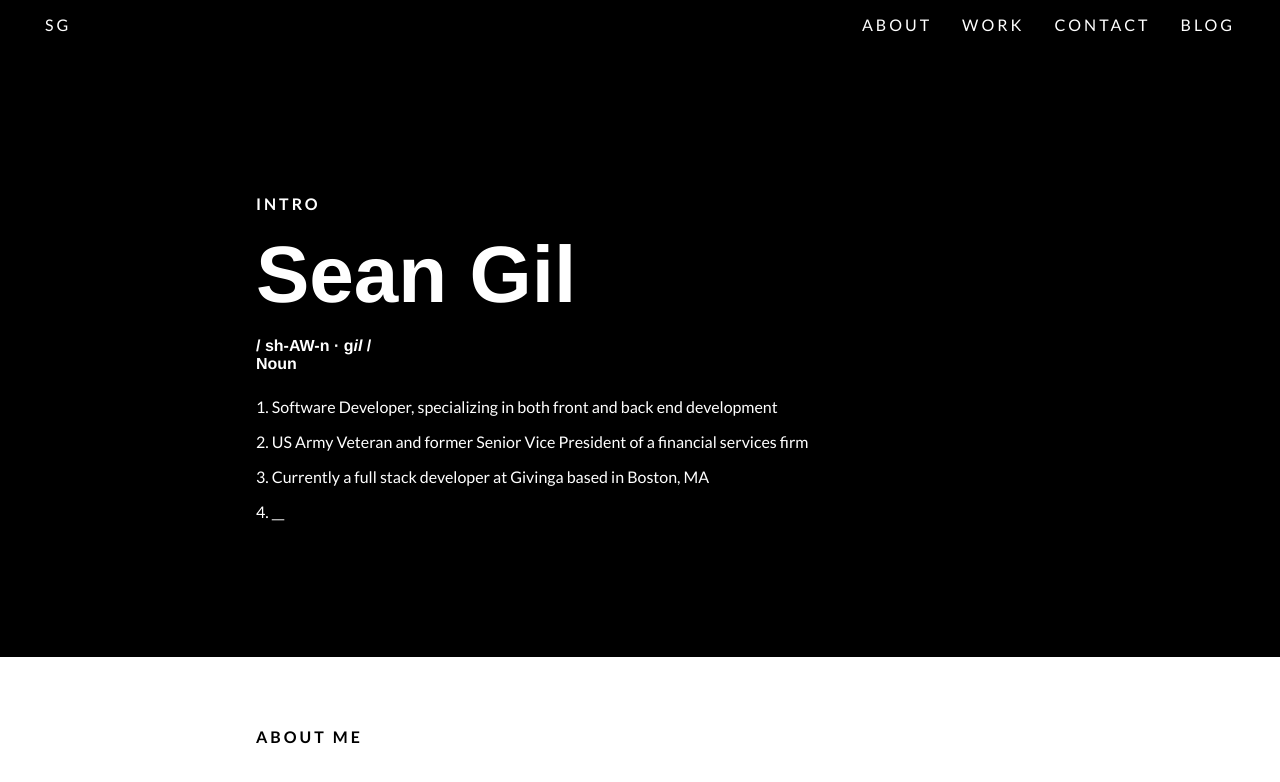
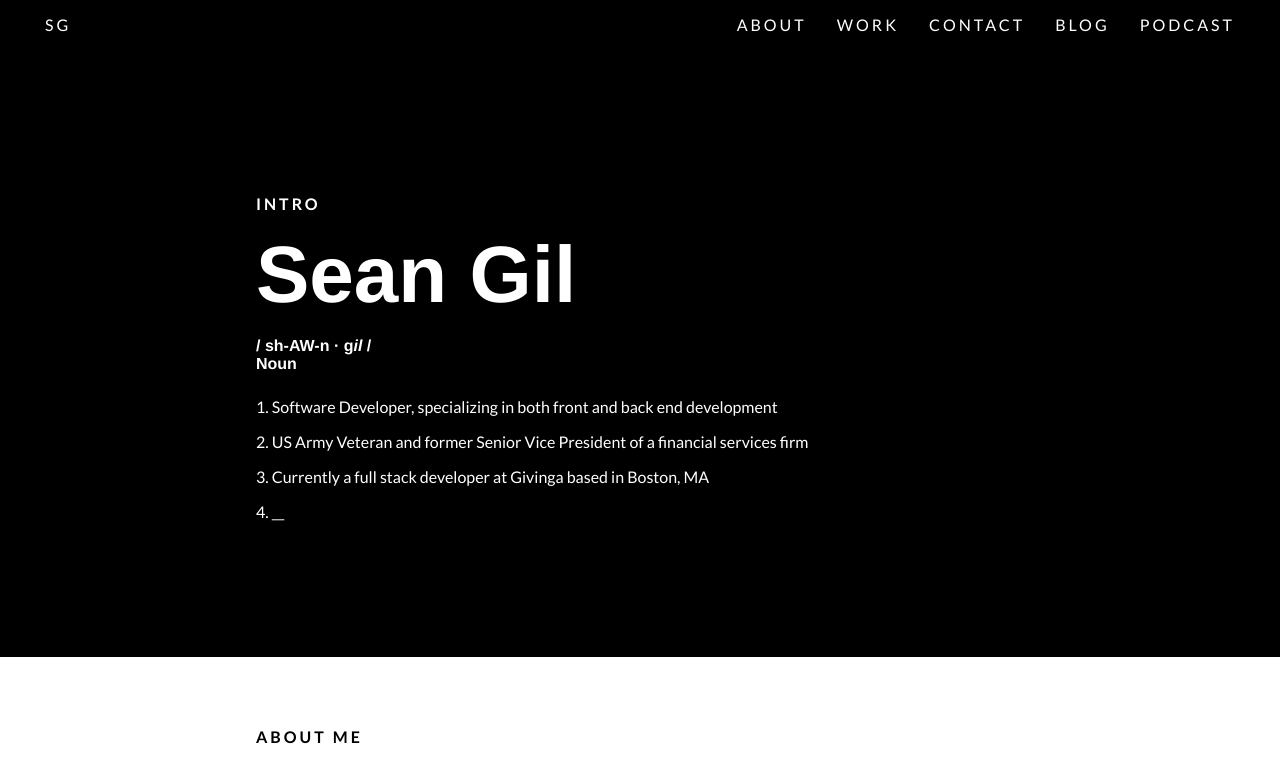
Before and after one commit to sean35mm/seangil-site, a React (Create React App) app: page / in a window 1280 px wide. Shown: the top 782 px of the page. Built offline with nearby package versions, Linux system fonts and the light colour scheme.

Commit message:
added podcast link

```diff
--- a/src/components/NavBar/NavBar.jsx
+++ b/src/components/NavBar/NavBar.jsx
@@ -15,6 +15,9 @@
 					<a target='_blank' rel='noreferrer noopener' href='https://medium.com/@sean35mm'>
 						BLOG
 					</a>
+					<a target='_blank' rel='noreferrer noopener' href='https://anchor.fm/ggoom'>
+						PODCAST
+					</a>
 				</div>
 			</div>
 		</div>
```
